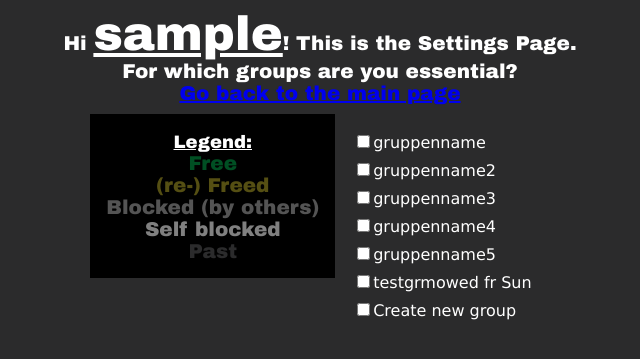
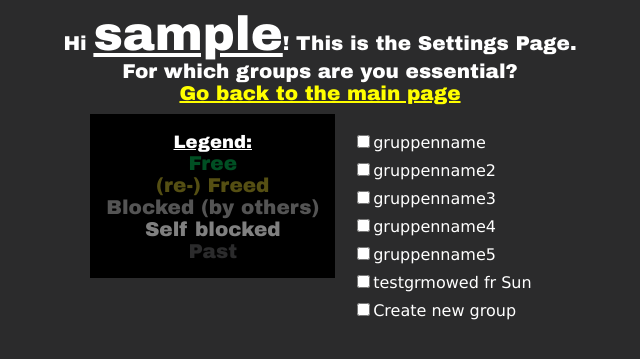
Before and after one commit to Bizbalt/MonthGrayer, a Flask app: a page that uses templates/Settings.html in a window 1280 px wide. Shown: the top 359 px of the page, without its empty margins (320-960 px from the left). Run offline with Flask 3, Linux system fonts and the light colour scheme; parts of the project's set-up code (start-up, migrations or seed data) failed here and were passed over.

Commit message:
:art: Update link color on settings page

```diff
--- a/templates/Settings.html
+++ b/templates/Settings.html
@@ -17,7 +17,7 @@
     This is the Settings Page.<br>
     For which groups are you essential?
     <br>
-    <a href="/" >Go back to the main page</a>
+    <a style="color:yellow" href="/" >Go back to the main page</a>
 </p>
 
 <div id="wrapper">
```
